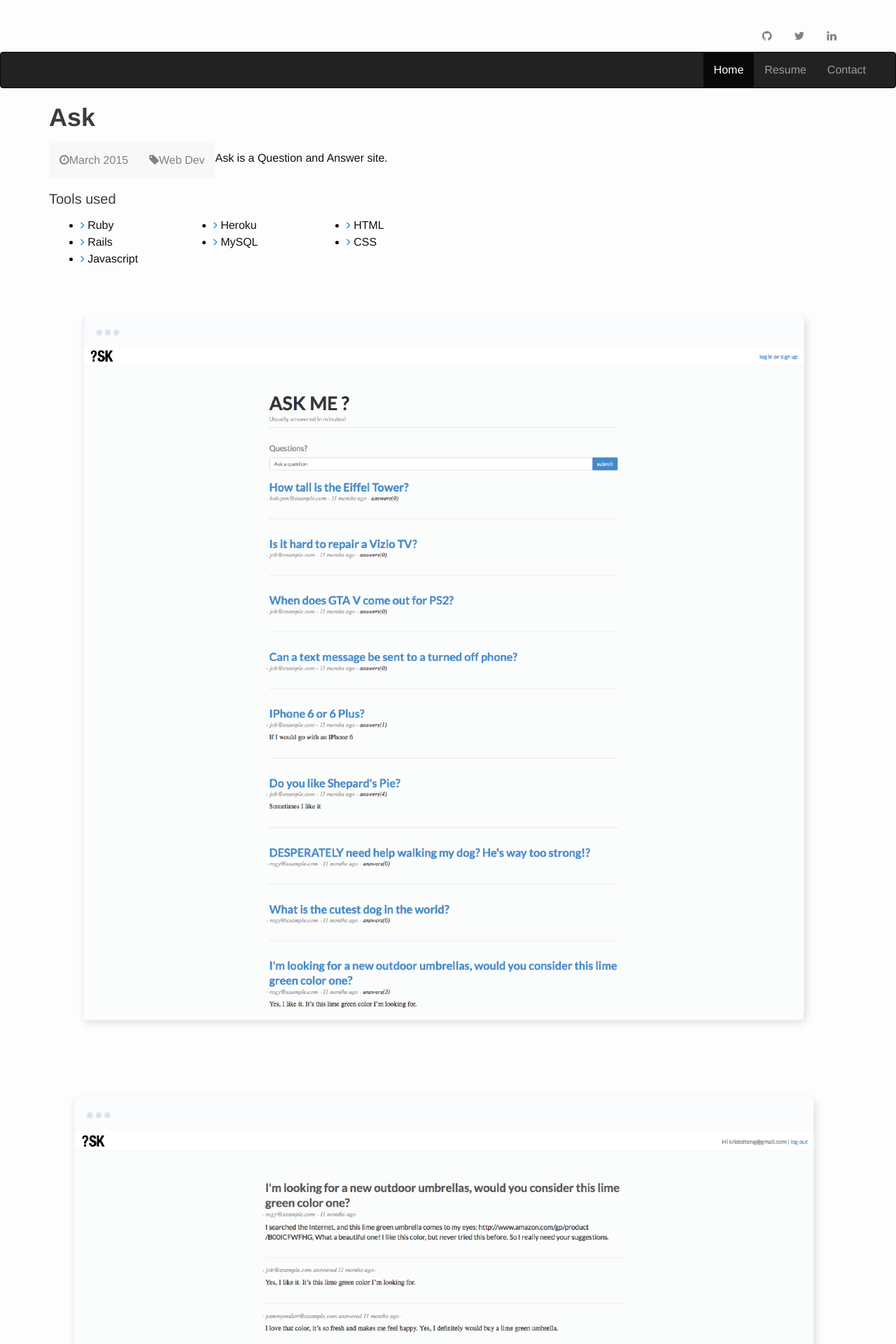
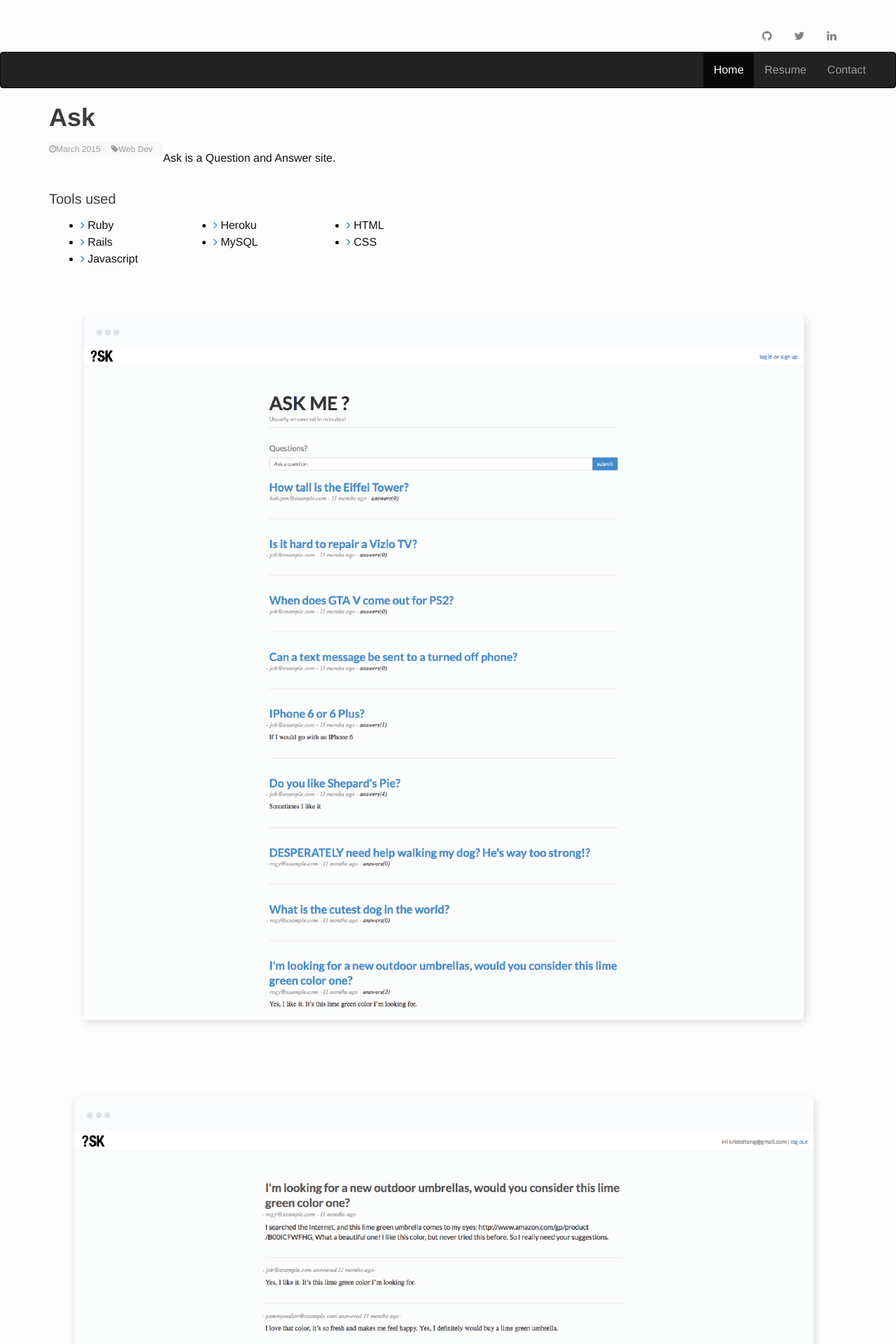
Before and after one commit to kristelteng/personal_site, a Jekyll site: the page built from ask.html, in a window 1280 px wide. Shown: the top 1920 px of the page at 70% size. Built offline with Jekyll 4.4.1, drawn with Linux system fonts in a browser that asks for light colours.

Commit message:
replace fa link with eye link, add class to subsection tags

```diff
--- a/ask.html
+++ b/ask.html
@@ -14,8 +14,8 @@
                 <div class="project-name overflow">
                     <h2 class="bold">Ask</h2>
                     <ul class="nav navbar-nav navbar-default">
-                        <li><a href="#"><i class="fa fa-clock-o"></i>March 2015</a></li>
-                        <li><a href="#"><i class="fa fa-tag"></i>Web Dev</a></li>
+                        <li class="subsection-icon"><i class="fa fa-clock-o"></i>March 2015</li>
+                        <li class="subsection-icon"><i class="fa fa-tag"></i>Web Dev</li>
                     </ul>
                 </div>
                 <p class="project-description">Ask is a Question and Answer site.</p>
@@ -128,8 +128,7 @@
                                     </div>
                                     <div class="portfolio-view">
                                         <ul class="nav nav-pills">
-                                            <li><a href="privacyshell.html"><i class="fa fa-link"></i></a></li>
-                                            <li><a href="images/portfolio/portfolio-pic-03.jpg" data-lightbox="example-set"><i class="fa fa-eye"></i></a></li>
+                                            <li><a href="privacyshell.html"><i class="fa fa-eye"></i></a></li>
                                         </ul>
                                     </div>
                                 </div>
@@ -148,8 +147,7 @@
                                     </div>
                                     <div class="portfolio-view">
                                         <ul class="nav nav-pills">
-                                            <li><a href="psnapper.html"><i class="fa fa-link"></i></a></li>
-                                            <li><a href="images/portfolio/portfolio-pic-05.jpg" data-lightbox="example-set"><i class="fa fa-eye"></i></a></li>
+                                            <li><a href="psnapper.html"><i class="fa fa-eye"></i></a></li>
                                         </ul>
                                     </div>
                                 </div>
@@ -168,8 +166,7 @@
                                     </div>
                                     <div class="portfolio-view">
                                         <ul class="nav nav-pills">
-                                            <li><a href="topsecret.html"><i class="fa fa-link"></i></a></li>
-                                            <li><a href="images/portfolio/portfolio-pic-04.jpg" data-lightbox="example-set"><i class="fa fa-eye"></i></a></li>
+                                            <li><a href="topsecret.html"><i class="fa fa-eye"></i></a></li>
                                         </ul>
                                     </div>
                                 </div>
@@ -188,8 +185,7 @@
                                     </div>
                                     <div class="portfolio-view">
                                         <ul class="nav nav-pills">
-                                            <li><a href="finasafe.html"><i class="fa fa-link"></i></a></li>
-                                            <li><a href="images/portfolio/portfolio-pic-01.jpg" data-lightbox="example-set"><i class="fa fa-eye"></i></a></li>
+                                            <li><a href="finasafe.html"><i class="fa fa-eye"></i></a></li>
                                         </ul>
                                     </div>
                                 </div>
@@ -213,8 +209,7 @@
                                     </div>
                                     <div class="portfolio-view">
                                         <ul class="nav nav-pills">
-                                            <li><a href="captureshot.html"><i class="fa fa-link"></i></a></li>
-                                            <li><a href="images/portfolio/portfolio-pic-07.jpg" data-lightbox="example-set"><i class="fa fa-eye"></i></a></li>
+                                            <li><a href="captureshot.html"><i class="fa fa-eye"></i></a></li>
                                         </ul>
                                     </div>
                                 </div>
@@ -233,8 +228,7 @@
                                     </div>
                                     <div class="portfolio-view">
                                         <ul class="nav nav-pills">
-                                            <li><a href="aanari.html"><i class="fa fa-link"></i></a></li>
-                                            <li><a href="images/portfolio/portfolio-pic-02.jpg" data-lightbox="example-set"><i class="fa fa-eye"></i></a></li>
+                                            <li><a href="aanari.html"><i class="fa fa-eye"></i></a></li>
                                         </ul>
                                     </div>
                                 </div>
@@ -253,8 +247,7 @@
                                     </div>
                                     <div class="portfolio-view">
                                         <ul class="nav nav-pills">
-                                            <li><a href="elastics-ball.html"><i class="fa fa-link"></i></a></li>
-                                            <li><a href="images/portfolio/portfolio-pic-08.jpg" data-lightbox="example-set"><i class="fa fa-eye"></i></a></li>
+                                            <li><a href="elastics-ball.html"><i class="fa fa-eye"></i></a></li>
                                         </ul>
                                     </div>
                                 </div>
@@ -273,8 +266,7 @@
                                     </div>
                                     <div class="portfolio-view">
                                         <ul class="nav nav-pills">
-                                            <li><a href="hosiery.html"><i class="fa fa-link"></i></a></li>
-                                            <li><a href="images/portfolio/portfolio-pic-09.jpg" data-lightbox="example-set"><i class="fa fa-eye"></i></a></li>
+                                            <li><a href="hosiery.html"><i class="fa fa-eye"></i></a></li>
                                         </ul>
                                     </div>
                                 </div>
@@ -297,8 +289,7 @@
                                     </div>
                                     <div class="portfolio-view">
                                         <ul class="nav nav-pills">
-                                            <li><a href="headwear.html"><i class="fa fa-link"></i></a></li>
-                                            <li><a href="images/portfolio/portfolio-pic-11.jpg" data-lightbox="example-set"><i class="fa fa-eye"></i></a></li>
+                                            <li><a href="headwear.html"><i class="fa fa-eye"></i></a></li>
                                         </ul>
                                     </div>
                                 </div>
@@ -317,8 +308,7 @@
                                     </div>
                                     <div class="portfolio-view">
                                         <ul class="nav nav-pills">
-                                            <li><a href="precious-dreams.html"><i class="fa fa-link"></i></a></li>
-                                            <li><a href="images/portfolio/portfolio-pic-10.jpg" data-lightbox="example-set"><i class="fa fa-eye"></i></a></li>
+                                            <li><a href="precious-dreams.html"><i class="fa fa-eye"></i></a></li>
                                         </ul>
                                     </div>
                                 </div>
@@ -338,8 +328,7 @@
                                     </div>
                                     <div class="portfolio-view">
                                         <ul class="nav nav-pills">
-                                            <li><a href="gift-set.html"><i class="fa fa-link"></i></a></li>
-                                            <li><a href="images/portfolio/portfolio-pic-12.jpg" data-lightbox="example-set"><i class="fa fa-eye"></i></a></li>
+                                            <li><a href="gift-set.html"><i class="fa fa-eye"></i></a></li>
                                         </ul>
                                     </div>
                                 </div>
```
